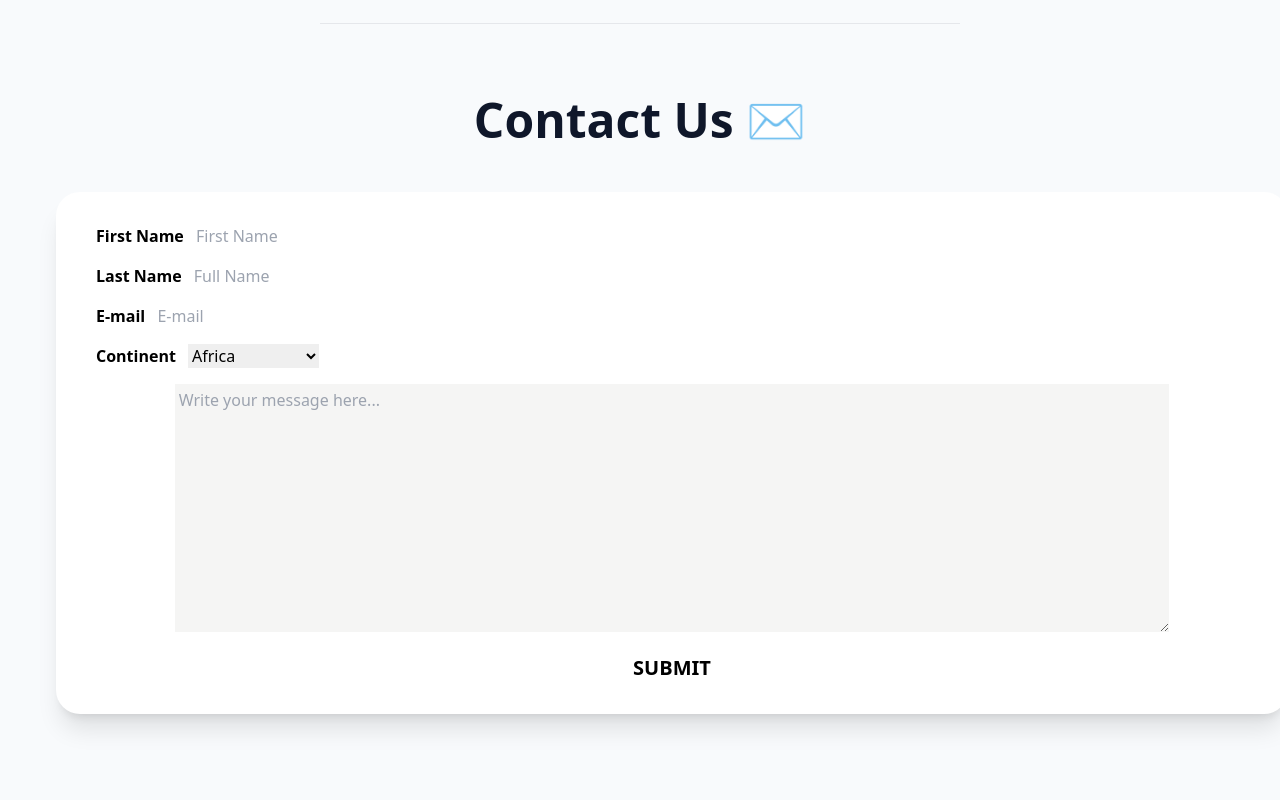
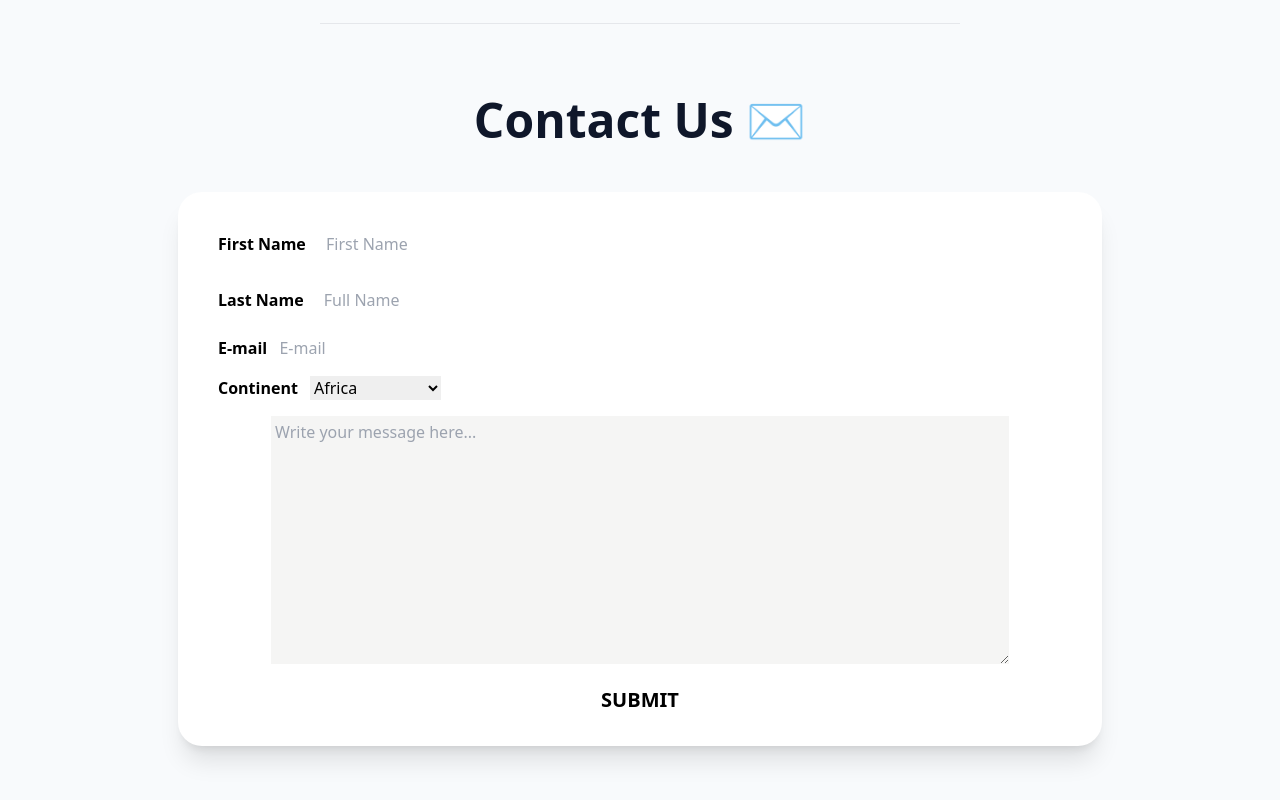
Before and after one commit to Kumaguro3/tailwind-project, a website: page build/index.html in a window 1280 px wide. Shown: the part 1933-2733 px from the top of the page. Drawn offline with Linux system fonts and the light colour scheme.

Commit message:
Update index.html

```diff
--- a/build/index.html
+++ b/build/index.html
@@ -123,18 +123,18 @@
             <!-- Create Contact form-->
 
 
-    <div class="container my-12 sm:mx-8 ">
+    <div class="container my-12 mx-auto w-3/4">
    <form onsubmit="sendEmail(); reset(); return false" class=" mx-auto rounded-3xl border-black dark:border-white dark:bg-white bg-white dark:text-black p-6 text-left d-inline shadow-xl"  >
 
     <div class=" p-2">
   <label for="first-name" class="font-bold p-2">First Name</label>
-  <input name="first-name" type="text" class="feedback-input w-1/2" id="firstname" placeholder="First Name" required />
+  <input name="first-name" type="text" class="feedback-input w-1/2 p-2" id="firstname" placeholder="First Name" required />
   <br>
 </div>
 
   <div class="p-2">
    <label for="last-name" class="font-bold p-2">Last Name</label>
-  <input name="last-name" type="text" class="feedback-input w-1/2" id="lastname" placeholder="Full Name" required/>
+  <input name="last-name" type="text" class="feedback-input w-1/2 p-2" id="lastname" placeholder="Full Name" required/>
   <br>
 </div>
 
```
